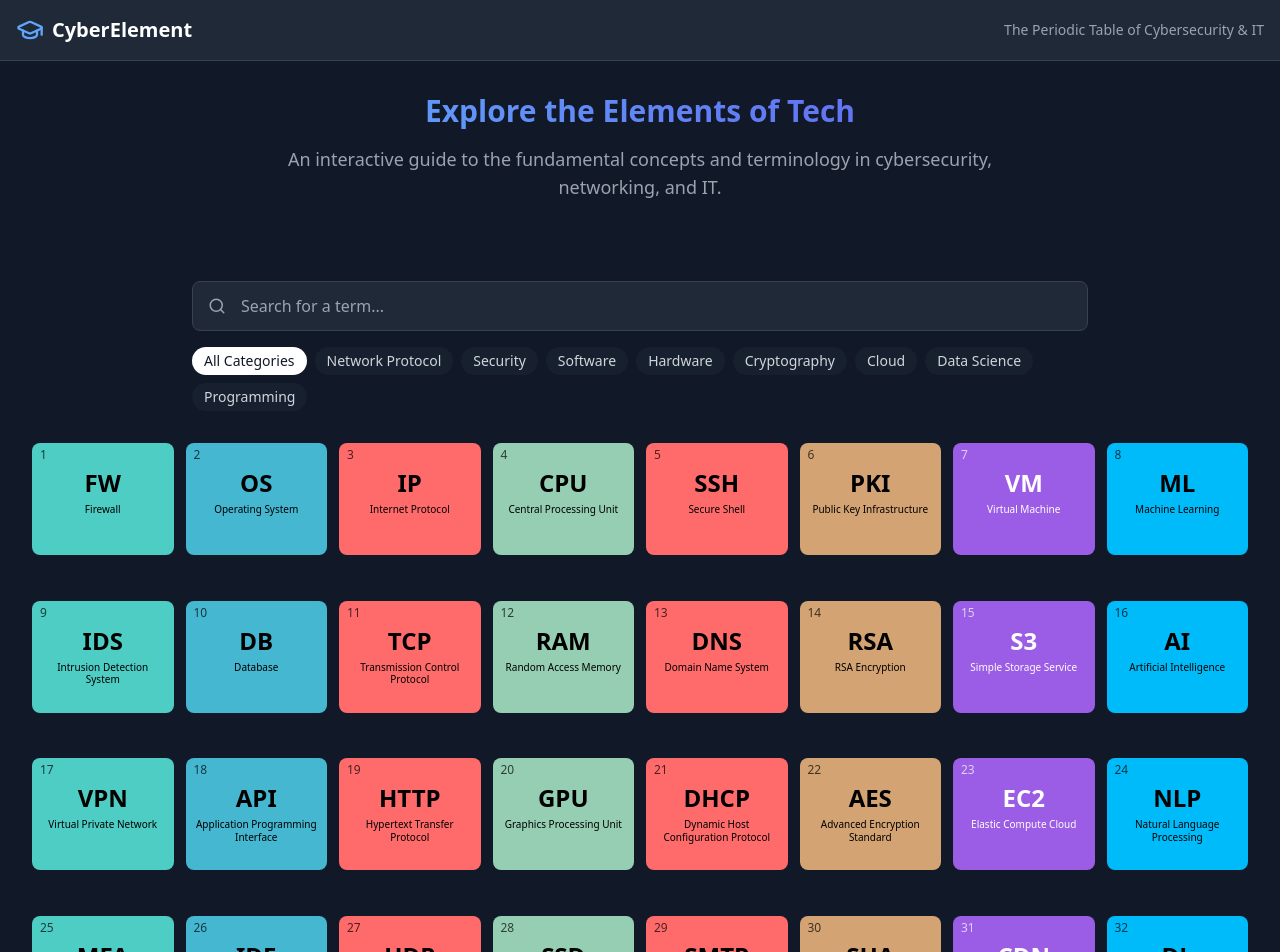
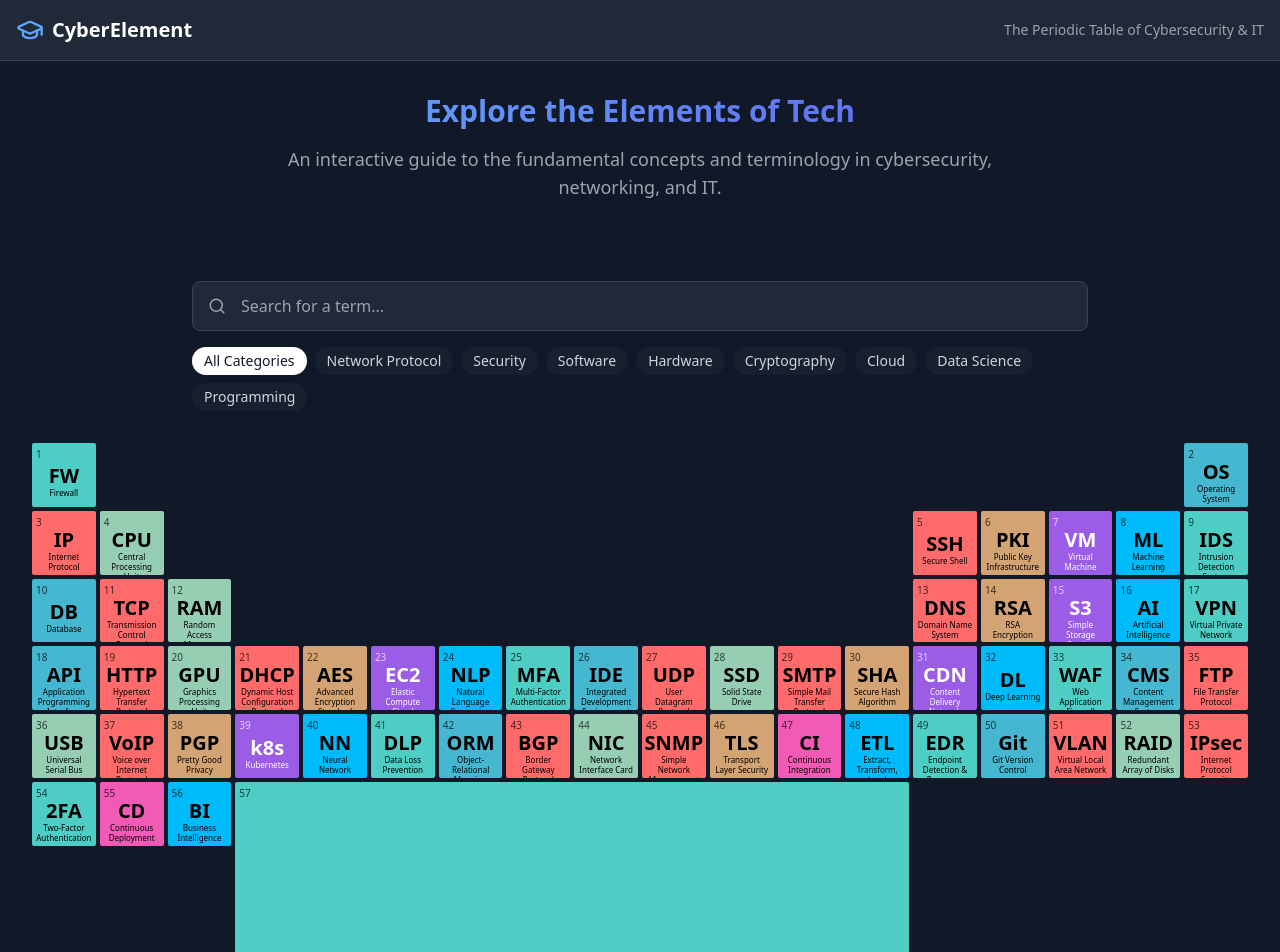
Before and after one commit to kingcode98/Cyber_Periodic_Table, a React (Vite) app: page / in a window 1280 px wide. Shown: the top 952 px of the page. Built offline with nearby package versions, Linux system fonts and the light colour scheme.

Commit message:
Update layout to match traditional periodic table

```diff
--- a/src/components/ElementCell.tsx
+++ b/src/components/ElementCell.tsx
@@ -16,12 +16,13 @@ const ElementCell: React.FC<ElementCellProps> = ({ element, onClick, isSelected
       className={`
         relative
         cursor-pointer
-        rounded-lg
-        p-2
+        rounded-sm
+        p-1
         flex
         flex-col
+        items-center
         justify-between
-        h-28
+        h-full
         transition-all
         duration-300
         transform
@@ -34,12 +35,14 @@ const ElementCell: React.FC<ElementCellProps> = ({ element, onClick, isSelected
         boxShadow: isSelected ? `0 0 15px ${categoryData.color}` : 'none',
       }}
     >
-      <div className="text-xs opacity-70 absolute top-1 left-2">
+      <div className="text-[10px] self-start opacity-70">
         {element.number}
       </div>
-      <div className="text-center mt-4">
-        <div className="text-2xl font-bold">{element.symbol}</div>
-        <div className="text-[10px] leading-tight mt-1 font-medium">
+      <div className="text-center flex-1 flex flex-col justify-center">
+        <div className="text-xl font-bold leading-none">
+          {element.symbol}
+        </div>
+        <div className="text-[8px] leading-tight mt-0.5 font-medium max-w-full overflow-hidden text-ellipsis">
           {element.name}
         </div>
       </div>
--- a/src/components/PeriodicTable.tsx
+++ b/src/components/PeriodicTable.tsx
@@ -24,23 +24,42 @@ const PeriodicTable: React.FC = () => {
     });
   }, [searchTerm, selectedCategory]);
 
-  // Calculate the number of rows needed based on the total elements
-  const numRows = Math.ceil(cyberElements.length / 8);
+  // Create the periodic table grid with proper spacing
+  const grid = useMemo(() => {
+    const mainGrid: (CyberElement | null)[][] = Array(7).fill(null).map(() => Array(18).fill(null));
+    const lanthanideGrid: (CyberElement | null)[][] = Array(2).fill(null).map(() => Array(15).fill(null));
 
-  // Organize elements into a grid
-  const rows = useMemo(() => {
-    const grid: (CyberElement | null)[][] = Array(numRows).fill(null).map(() => Array(8).fill(null));
+    filteredElements.forEach(element => {
+      const num = element.number;
 
-    filteredElements.forEach((element) => {
-      const rowIndex = Math.floor((element.number - 1) / 8);
-      const colIndex = (element.number - 1) % 8;
-      if (rowIndex >= 0 && rowIndex < numRows) {
-        grid[rowIndex][colIndex] = element;
+      // Place elements in their correct positions based on periodic table layout
+      if (num <= 2) {
+        mainGrid[0][num === 1 ? 0 : 17] = element;
+      } else if (num <= 4) {
+        mainGrid[1][num === 3 ? 0 : 1] = element;
+      } else if (num <= 10) {
+        mainGrid[1][num + 8] = element;
+      } else if (num <= 12) {
+        mainGrid[2][num === 11 ? 0 : 1] = element;
+      } else if (num <= 18) {
+        mainGrid[2][num - 1] = element;
+      } else if (num <= 36) {
+        const row = Math.floor((num - 19) / 18) + 3;
+        const col = (num - 19) % 18;
+        mainGrid[row][col] = element;
+      } else if (num <= 54) {
+        const row = Math.floor((num - 37) / 18) + 4;
+        const col = (num - 37) % 18;
+        mainGrid[row][col] = element;
+      } else if (num <= 57) {
+        const row = 5;
+        const col = (num - 55) % 18;
+        mainGrid[row][col] = element;
       }
     });
 
-    return grid;
-  }, [filteredElements, numRows]);
+    return { mainGrid, lanthanideGrid };
+  }, [filteredElements]);
 
   return (
     <div className="container mx-auto px-4 py-8">
@@ -53,20 +72,47 @@ const PeriodicTable: React.FC = () => {
         categoryInfo={categoryInfo}
       />
 
-      <div className="max-w-7xl mx-auto">
-        <div className="grid grid-cols-1 gap-4">
-          {rows.map((row, rowIndex) => (
-            <div key={`row-${rowIndex}`} className="grid grid-cols-8 gap-3">
+      <div className="max-w-[1400px] mx-auto mt-8">
+        {/* Main periodic table grid */}
+        <div className="grid grid-cols-18 gap-1">
+          {grid.mainGrid.map((row, rowIndex) => (
+            <React.Fragment key={`row-${rowIndex}`}>
               {row.map((element, colIndex) => (
-                <div key={`cell-${rowIndex}-${colIndex}`} className="aspect-square">
-                  {element ? (
+                <div
+                  key={`cell-${rowIndex}-${colIndex}`}
+                  className={`aspect-square ${
+                    // Add appropriate gaps for lanthanides and actinides
+                    rowIndex === 5 && colIndex === 2 ? 'col-span-10' : ''
+                  }`}
+                >
+                  {element && (
                     <ElementCell
                       element={element}
                       onClick={() => setSelectedElement(element)}
                       isSelected={selectedElement?.id === element.id}
                     />
-                  ) : (
-                    <div className="h-full"></div>
+                  )}
+                </div>
+              ))}
+            </React.Fragment>
+          ))}
+        </div>
+
+        {/* Gap between main table and lanthanides/actinides */}
+        <div className="h-8"></div>
+
+        {/* Lanthanides and Actinides */}
+        <div className="grid grid-cols-15 gap-1 ml-[8.33%]">
+          {grid.lanthanideGrid.map((row, rowIndex) => (
+            <div key={`special-row-${rowIndex}`} className="grid grid-cols-15 gap-1">
+              {row.map((element, colIndex) => (
+                <div key={`special-cell-${rowIndex}-${colIndex}`} className="aspect-square">
+                  {element && (
+                    <ElementCell
+                      element={element}
+                      onClick={() => setSelectedElement(element)}
+                      isSelected={selectedElement?.id === element.id}
+                    />
                   )}
                 </div>
               ))}
--- a/tailwind.config.js
+++ b/tailwind.config.js
@@ -2,7 +2,12 @@
 export default {
   content: ['./index.html', './src/**/*.{js,ts,jsx,tsx}'],
   theme: {
-    extend: {},
+    extend: {
+      gridTemplateColumns: {
+        '15': 'repeat(15, minmax(0, 1fr))',
+        '18': 'repeat(18, minmax(0, 1fr))',
+      },
+    },
   },
   plugins: [],
 };
```
